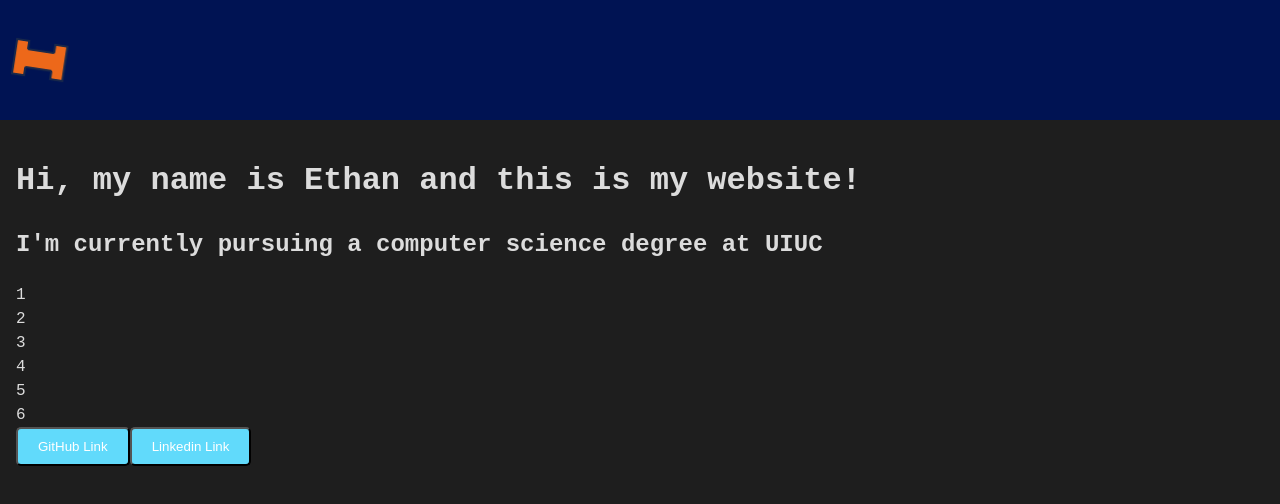
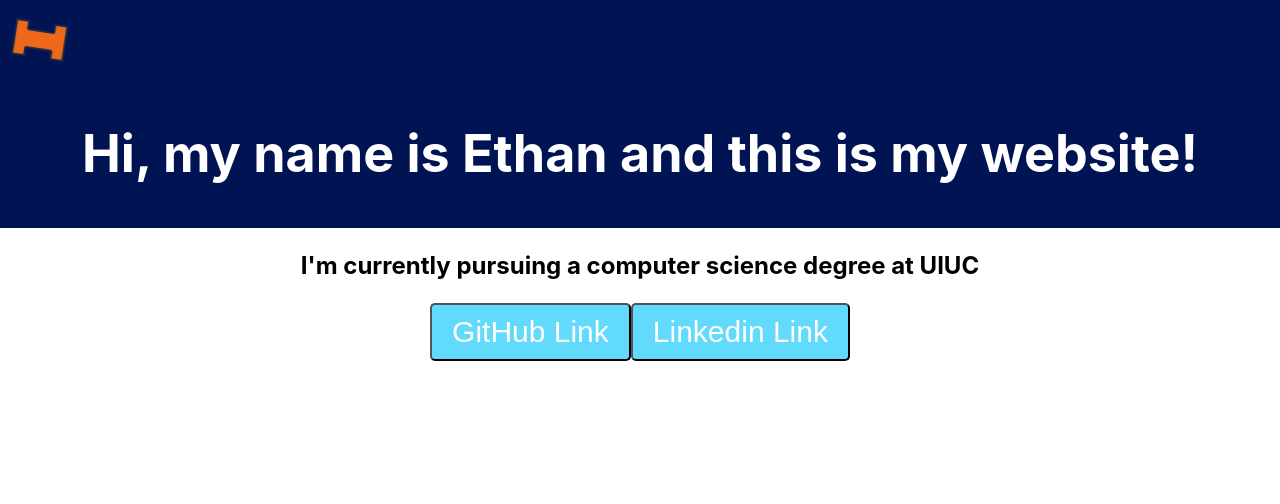
Before and after one commit to EthM370/ethm370.github.io, a React (Create React App) app in the folder webcity/: page / in a window 1280 px wide. Shown: the top 504 px of the page. Built offline with nearby package versions, Linux system fonts and the light colour scheme.

Commit message:
new layout

```diff
--- a/webcity/src/App.css
+++ b/webcity/src/App.css
@@ -1,9 +1,9 @@
 body {
-  background-color: #1e1e1e;
-  font-family: 'Courier New', monospace; /* Change as needed */
-  color: #dcdcdc; /* Default text color */
   margin: 0; /* Remove default margin */
   line-height: 1.5; /* Improve legibility */
+  align-items: center;
+  justify-content: center;
+  flex-direction: column;
 }
 
 .App-logo {
@@ -21,7 +21,7 @@ body {
 
 .App-header {
   background-color: #001353;
-  min-height: 15vmin;
+  min-height: 10vmin;
   display: flex;
   flex-direction: column;
   align-items: center;
@@ -30,12 +30,14 @@ body {
   color: white;
 }
 
+
 .linkButton {
   padding: 10px 20px;
   border-radius: 5px;
   background-color: #61dafb;
   transition: background-color 0.3s;
   color: white;
+  font-size: 30px;
 }
 
 
--- a/webcity/src/App.tsx
+++ b/webcity/src/App.tsx
@@ -1,7 +1,6 @@
 import React from 'react';
 import logo from './image.png';
-import { MantineProvider, Box, Button, Title, SimpleGrid} from '@mantine/core';
-import Navbar from "./Navbar"
+import { MantineProvider, Group, Burger, Skeleton, Button, Title, SimpleGrid, Flex, AppShell, Container, Center} from '@mantine/core';
 import './App.css';
 import { redirect } from 'react-router-dom';
 
@@ -12,29 +11,36 @@ function App() {
 
     return (
     <MantineProvider>
-      <header className="App-header">
+      <AppShell
+        header={{ height: '10px'}}
+        navbar={{
+          width: 300,
+          breakpoint: 'sm',
+        }}
+        padding="md"
+      >
+      <AppShell.Header className="App-header">
         <img src={logo} className="App-logo" alt="logo" />
-      </header>
-
-      <Box style={{margin: "16px", maw:"500px", alignContent:'center'}}>
         <Title order={1}>Hi, my name is Ethan and this is my website!</Title>
+      </AppShell.Header>
+        <AppShell.Main>
+          <Center maw='500px' color='var(--mantine-color-blue-light)' mx="auto"
+            style={{ display: 'flex', justifyContent: 'center', alignItems:'center', flex:"column"}}
+          >
             <Title order={2}>I'm currently pursuing a computer science degree at UIUC </Title>
-
-        <SimpleGrid cols={1}>
-          <div>1</div>
-          <div>2</div>
-          <div>3</div>
-          <div>4</div>
-          <div>5</div>
-          <div>6</div>
-        </SimpleGrid>
+          </Center>
+          <Center maw='500px' color='var(--mantine-color-blue-light)' mx="auto"
+            style={{ display: 'flex', justifyContent: 'center', alignItems:'center', flex:"column"}}
+          >
             <Button className="linkButton" onClick={() => {handleButtonRedirect("https://github.com/EthM370")}}>
               GitHub Link
             </Button>
             <Button className="linkButton" onClick={() => {handleButtonRedirect("https://www.linkedin.com/in/ethan-ma-8207a6327")}}>
               Linkedin Link
             </Button>
-      </Box>
+          </Center>
+        </AppShell.Main>
+      </AppShell>
     </MantineProvider>
     );
 }
```
Also changed, not shown: webcity/src/Navbar.tsx (deleted, +0 -43 lines). Lines whose indentation alone changed are shown as unchanged.
